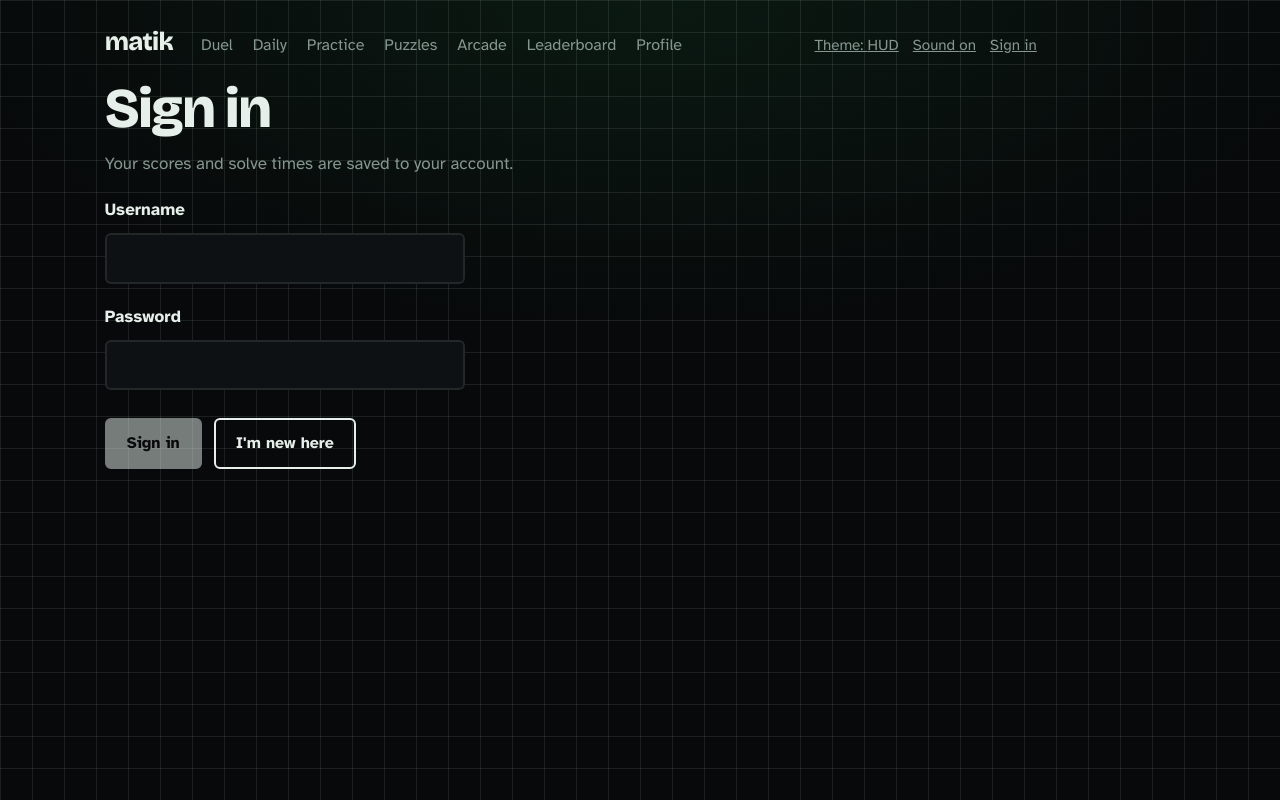
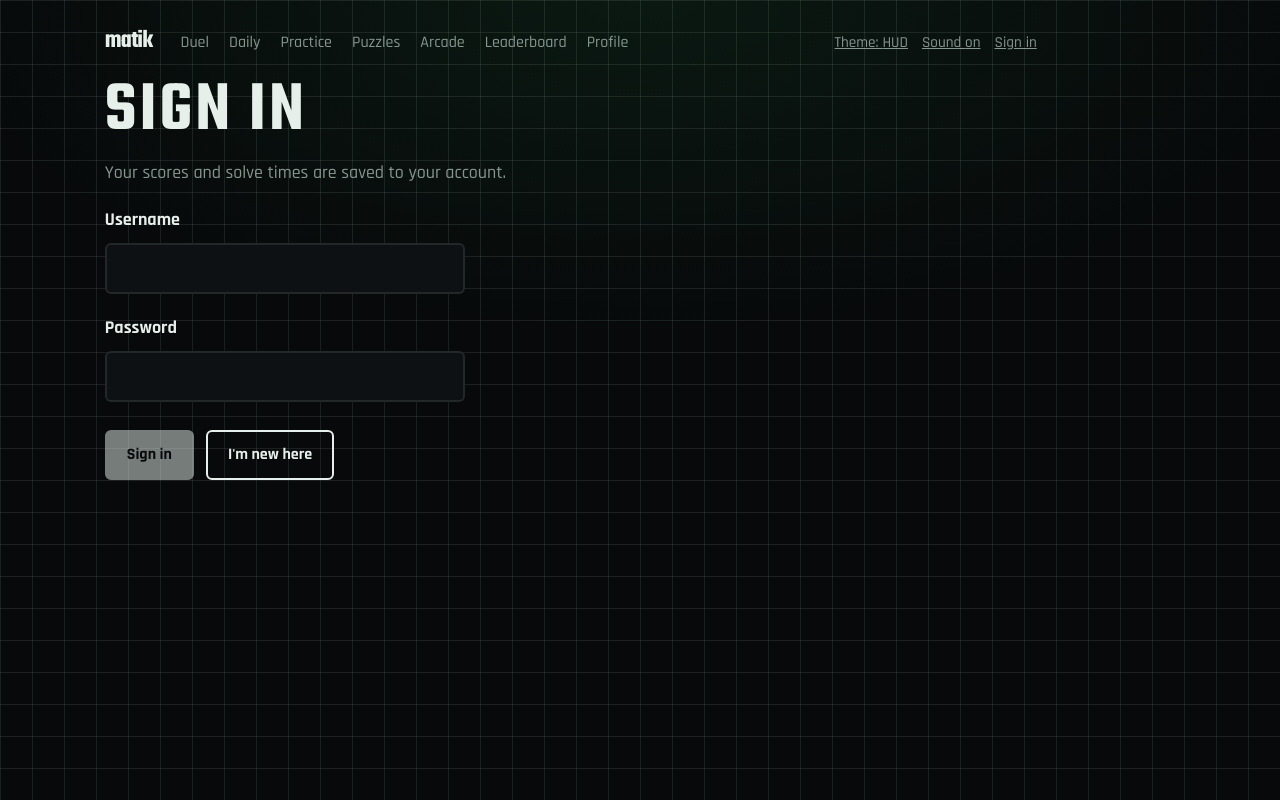
Before and after one commit to Himanshu-2005-code/mathlete-arena, a Next.js app in the folder web/: page /auth in a window 1280 px wide. Built offline with nearby package versions, Linux system fonts and the light colour scheme; no server answers.

Commit message:
Use Aegis's Teko, Rajdhani and JetBrains Mono type on the HUD theme

```diff
--- a/web/src/app/hud.css
+++ b/web/src/app/hud.css
@@ -46,3 +46,50 @@
   background: var(--accent);
   color: #0b0b0b;
 }
+
+/* ---------- Type ----------
+   Teko, a condensed stencil-style face, for headings and big numbers;
+   Rajdhani, squared-off and technical, for reading; JetBrains Mono for
+   small labels and readouts. */
+
+:root:not([data-theme]) {
+  --font-display: "Teko", Impact, "Arial Narrow", sans-serif;
+  --font-body: "Rajdhani", ui-sans-serif, system-ui, sans-serif;
+  --font-mono: "JetBrains Mono", ui-monospace, SFMono-Regular, Menlo, monospace;
+}
+
+:root:not([data-theme]) body {
+  font-size: 1.125rem;
+  font-weight: 500;
+  line-height: 1.5;
+}
+
+/* Stencil headings: uppercase, a little tracking, tight leading. */
+:root:not([data-theme]) h1,
+:root:not([data-theme]) h2,
+:root:not([data-theme]) h3 {
+  text-transform: uppercase;
+  letter-spacing: 0.04em;
+  line-height: 0.95;
+  font-weight: 600;
+}
+
+:root:not([data-theme]) h1 {
+  font-size: clamp(2.75rem, 7vw, 4.5rem);
+}
+
+:root:not([data-theme]) h2 {
+  font-size: 2rem;
+}
+
+:root:not([data-theme]) h3 {
+  font-size: 1.5rem;
+}
+
+:root:not([data-theme]) .num {
+  font-weight: 500;
+}
+
+:root:not([data-theme]) .lede {
+  color: var(--pencil);
+}
--- a/web/src/app/layout.tsx
+++ b/web/src/app/layout.tsx
@@ -32,7 +32,7 @@ export default function RootLayout({ children }: { children: React.ReactNode })
         <link rel="preconnect" href="https://fonts.gstatic.com" crossOrigin="" />
         <link
           rel="stylesheet"
-          href="https://fonts.googleapis.com/css2?family=Atkinson+Hyperlegible:wght@400;700&family=Bricolage+Grotesque:opsz,wght@12..96,400;12..96,700;12..96,800&display=swap"
+          href="https://fonts.googleapis.com/css2?family=Atkinson+Hyperlegible:wght@400;700&family=Bricolage+Grotesque:opsz,wght@12..96,400;12..96,700;12..96,800&family=JetBrains+Mono:wght@400;500&family=Rajdhani:wght@400;500;600;700&family=Teko:wght@400;500;600&display=swap"
         />
       </head>
       <body>
```
